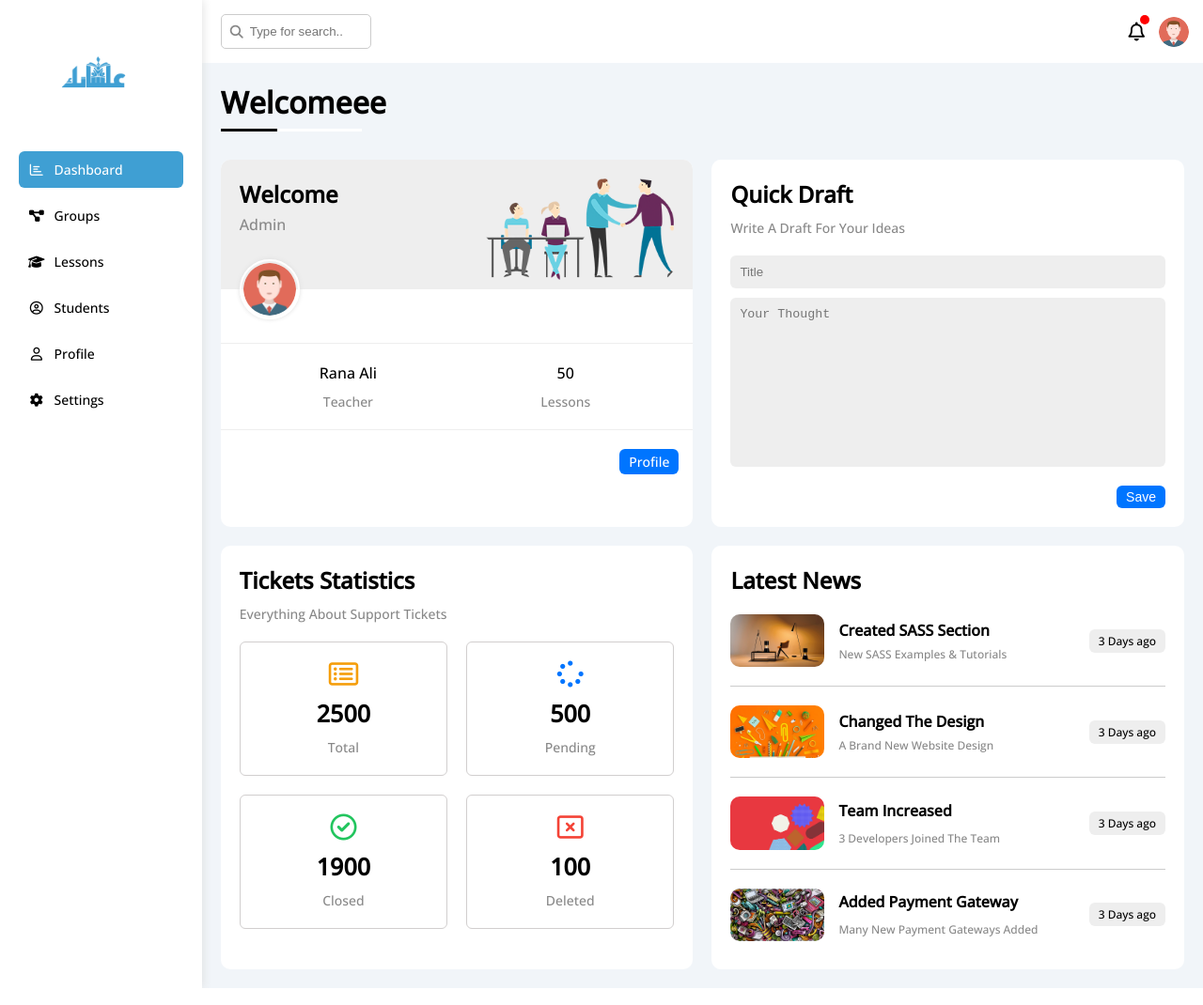
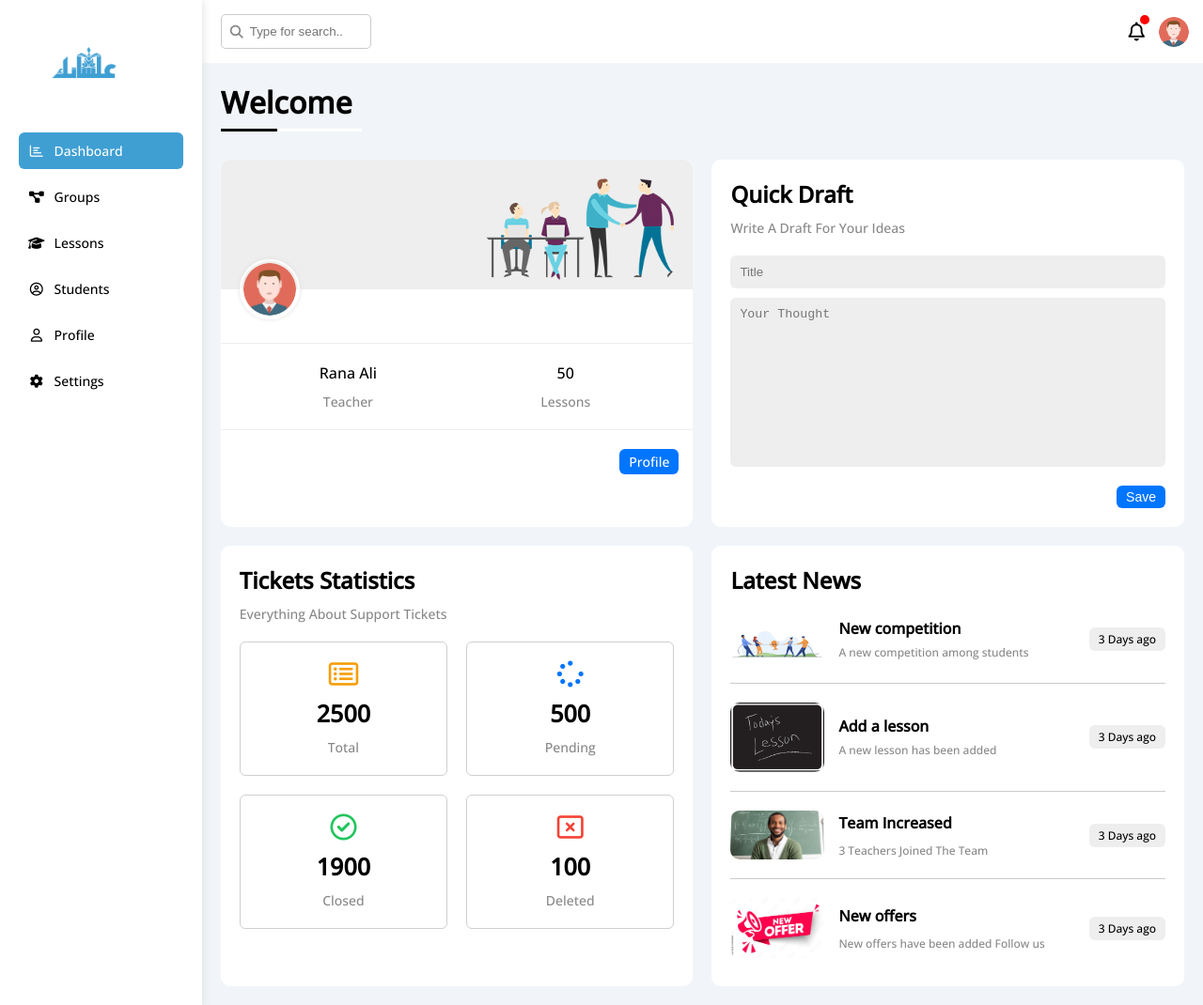
Before and after one commit to rioadel/ALASHANK-web-app, a plain HTML site: page login/Dashboard Design Rana/index.html in a window 1280 px wide. Shown: the whole page at 94% size. Drawn offline with nearby package versions, Linux system fonts and the light colour scheme.

Commit message:
Changes in the interface by Rana

```diff
--- a/login/Dashboard Design Rana/css/master.css
+++ b/login/Dashboard Design Rana/css/master.css
@@ -68,12 +68,15 @@ ul {
 .sidebar ul li a:hover,
 .sidebar ul li a.active {
   /* background-color: #f6f6f6; */
-  background-color: #3F9FD3;
+  background-color: #3f9fd3;
   color: white;
+}
+.page .sidebar .logoimg {
+margin-left: 20px;
 }
 @media (max-width: 767px) {
   .sidebar {
-    width: 60px;
+    width: 100px;
     padding: 10px;
   }
   .sidebar > h3 {
@@ -82,6 +85,18 @@ ul {
   }
   .sidebar ul li span {
     display: none;
+  }
+  .sidebar ul li i {
+    padding-left: 20px;
+    font-size: 16px;
+  }
+  .sidebar .logoimg {
+    width: 50px;
+    height: 50px;
+    margin-left: 0;
+    border-radius: 50%;
+    margin: 0 auto;
+    display: block;
   }
 }
 .content {
@@ -146,9 +161,6 @@ ul {
   height: 3px;
   left: 0;
   bottom: -10px;
-}
-.page .logoimg {
-  margin: 10px 30px;
 }
 .wrapper {
   grid-template-columns: repeat(auto-fill, minmax(450px, 1fr));
--- a/login/Dashboard Design Rana/index.html
+++ b/login/Dashboard Design Rana/index.html
@@ -86,14 +86,14 @@
             </div>
 
             <!-- title -->
-            <h1 class="p-relative">Welcomeee</h1>
+            <h1 class="p-relative">Welcome</h1>
             <div class="wrapper d-grid gap-20">
                 <!-- welcome Box -->
                 <div class="welcome bg-white rad-10 txt-c-mobile block-mobile ">
                     <div class="intro d-flex bg-eee space-between p-20">
                         <div>
-                            <h2 class="m-0">Welcome</h2>
-                            <p class="c-grey mt-5">Admin</pc>
+                            <!-- <h2 class="m-0">Welcome</h2> -->
+                            <!-- <p class="c-grey mt-5">Admin</p> -->
                         </div>
                         <img src="imgs/welcome.png" alt="" class="hide-mobile">
                     </div>
@@ -149,34 +149,34 @@
                 <div class="news bg-white rad-10 p-20">
                     <h2 class="mt-0 mb-20">Latest News</h2>
                     <div class="news-row between-flex mb-10">
-                        <img src="imgs/news-01.png" alt="">
+                        <img src="imgs/A new competition.jpeg" alt="">
                         <div class="info">
-                            <h3 class="fw-bold">Created SASS Section</h3>
-                            <p class="c-grey fs-14 m-0">New SASS Examples & Tutorials</p>
+                            <h3 class="fw-bold">New competition</h3>
+                            <p class="c-grey fs-14 m-0">A new competition among students</p>
                         </div>
                         <span class=" btn-shape bg-eee label">3 Days ago</span>
                     </div>
                     <div class="news-row between-flex mb-10">
-                        <img src="imgs/news-02.png" alt="">
+                        <img src="imgs/LessonPlans.png" alt="">
                         <div class="info">
-                            <h3 class="fw-bold">Changed The Design</h3>
-                            <p class="c-grey fs-14 m-0">A Brand New Website Design</p>
+                            <h3 class="fw-bold">Add a lesson</h3>
+                            <p class="c-grey fs-14 m-0">A new lesson has been added</p>
                         </div>
                         <span class=" btn-shape bg-eee label">3 Days ago</span>
                     </div>
                     <div class="news-row between-flex mb-10">
-                        <img src="imgs/news-03.png" alt="">
+                        <img src="imgs/increase-your-teaching.png" alt="">
                         <div class="info">
                             <h4 class="fw-bold mt-0 mb-10">Team Increased</h4>
-                            <p class="c-grey fs-14 m-0">3 Developers Joined The Team</p>
+                            <p class="c-grey fs-14 m-0">3 Teachers Joined The Team</p>
                         </div>
                         <span class=" btn-shape bg-eee label">3 Days ago</span>
                     </div>
                     <div class="news-row between-flex mb-10">
-                        <img src="imgs/news-04.png" alt="">
+                        <img src="imgs/offers.jpg" alt="">
                         <div class="info">
-                            <h4 class="fw-bold mt-0 mb-10">Added Payment Gateway</h4>
-                            <p class="c-grey fs-14 m-0">Many New Payment Gateways Added</p>
+                            <h4 class="fw-bold mt-0 mb-10">New offers</h4>
+                            <p class="c-grey fs-14 m-0">New offers have been added Follow us</p>
                         </div>
                         <span class=" btn-shape bg-eee label">3 Days ago</span>
                     </div>
```
Also changed, not shown: login/Dashboard Design Rana/imgs/A new competition.jpeg (added), login/Dashboard Design Rana/imgs/LessonPlans.png (added), login/Dashboard Design Rana/imgs/increase-your-teaching.png (added), login/Dashboard Design Rana/imgs/offers.jpg (added).
